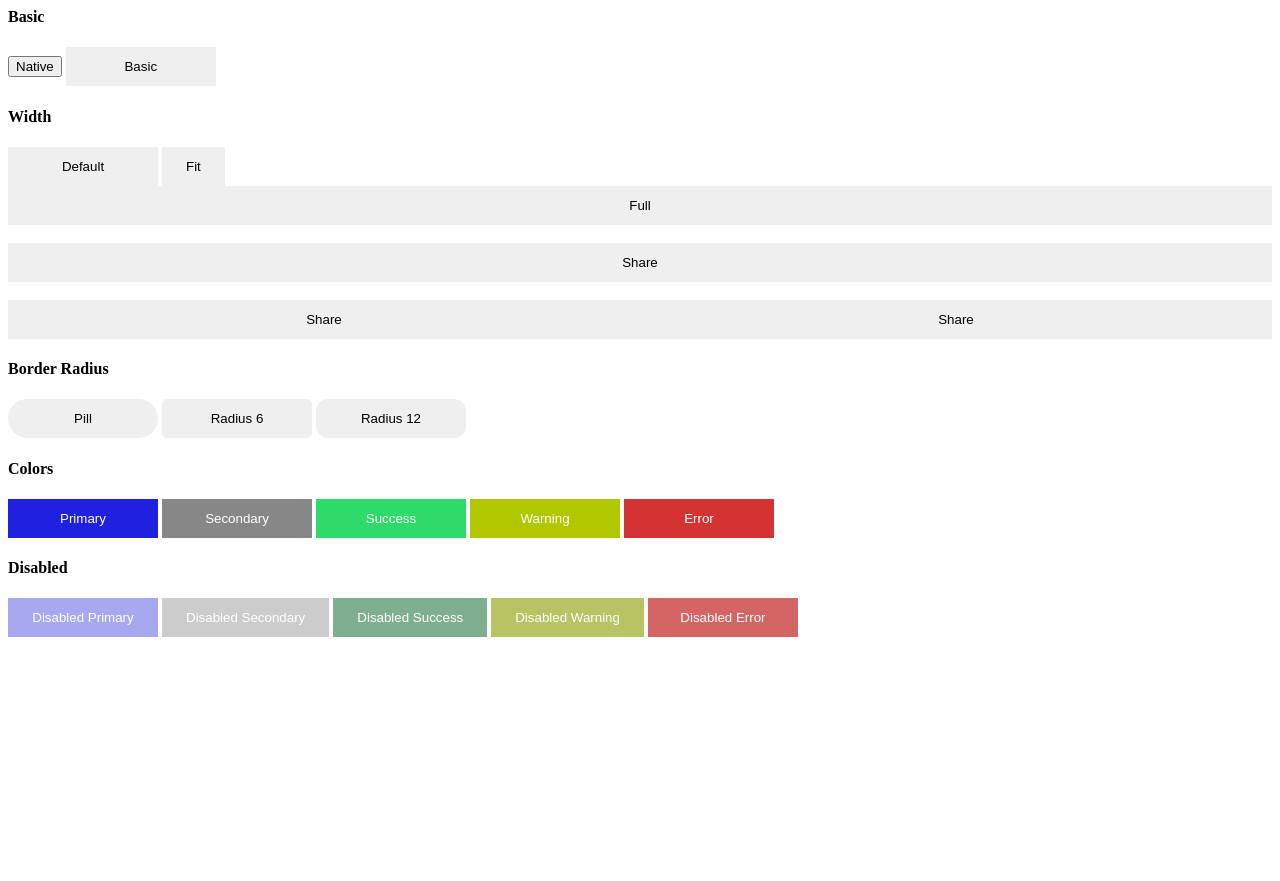
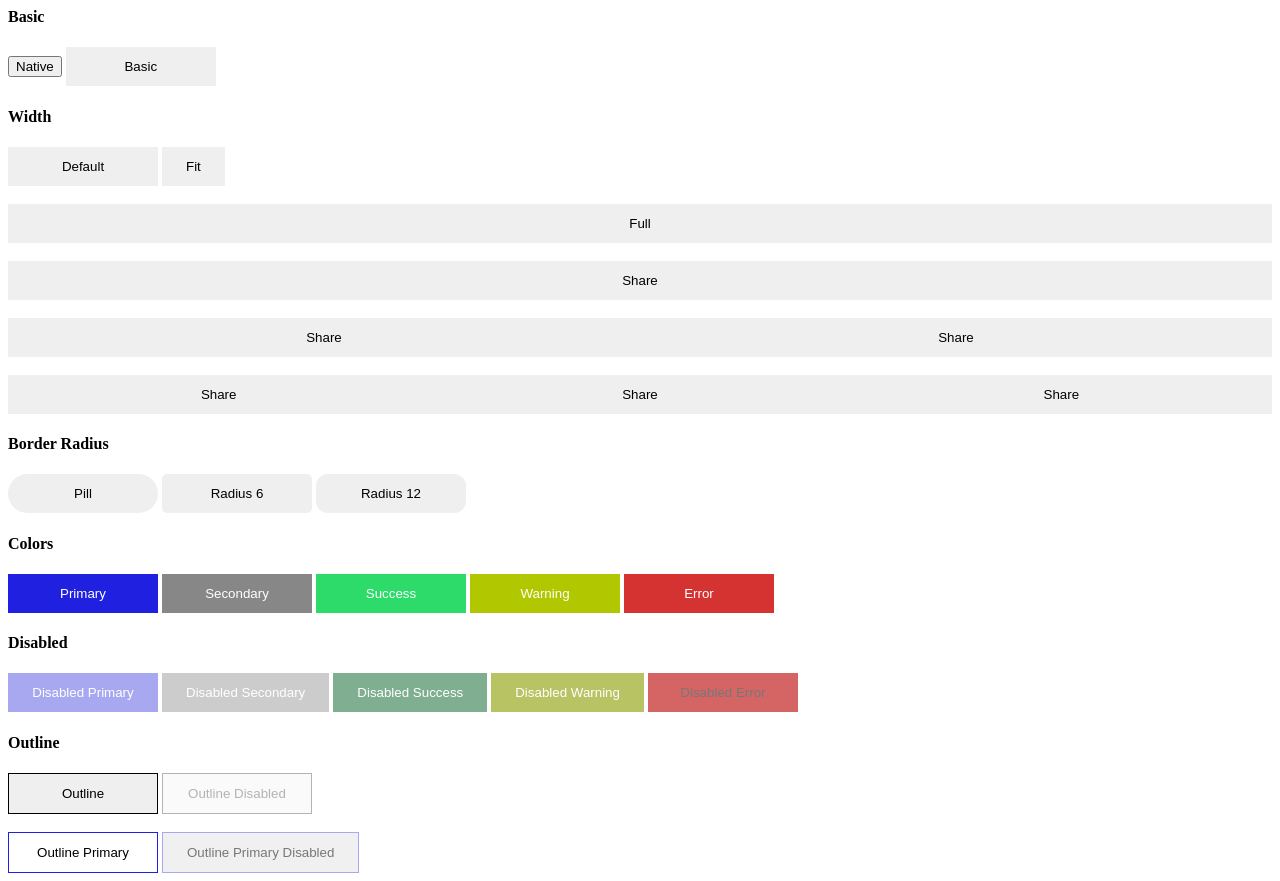
Before and after one commit to devincecode/components, a plain HTML site: page button/index.html in a window 1280 px wide. Before the commit the page ends 800 px from the top, so only its background shows below. Drawn offline with Linux system fonts and the light colour scheme.

Commit message:
Add primary color variation to outline button

```diff
--- a/button/index.html
+++ b/button/index.html
@@ -54,6 +54,8 @@
         --btn-error-bg: #d53232;
         --btn-error-hover: #d54140;
         --btn-error-disabled: #d56565;
+        --btn-outline-disabled-bg: #f0f0f0;
+        --btn-disabled-color: #777;
       }
 
       button.de-button.de-button__color--primary {
@@ -108,7 +110,27 @@
         background-color: var(--btn-error-hover);
       }
       button.de-button.de-button__color--error:disabled {
+        color: var(--btn-disabled-color);
         background-color: var(--btn-error-disabled);
+      }
+
+      button.de-button.de-button__outline {
+        border: 1px solid;
+      }
+      button.de-button.de-button__outline.de-button__color--primary {
+        color: initial;
+        border-color: var(--btn-primary-bg);
+        background-color: transparent;
+      }
+      button.de-button.de-button__outline.de-button__color--primary:hover {
+        color: var(--btn-primary-color);
+        border-color: var(--btn-primary-hover);
+        background-color: var(--btn-primary-hover);
+      }
+      button.de-button.de-button__outline.de-button__color--primary:disabled{
+        color: var(--btn-disabled-color);
+        border-color: var(--btn-primary-disabled);
+        background-color: var(--btn-outline-disabled-bg);
       }
 
     </style>
@@ -120,6 +142,7 @@
     <h4>Width</h4>
     <button class="de-button">Default</button>
     <button class="de-button de-button--fit">Fit</button>
+    <br><br>
     <button class="de-button de-button--full">Full</button>
 
     <br><br>
@@ -129,6 +152,13 @@
 
     <br>
     <div style="display: flex;">
+      <button class="de-button de-button--share">Share</button>
+      <button class="de-button de-button--share">Share</button>
+    </div>
+
+    <br>
+    <div style="display: flex;">
+      <button class="de-button de-button--share">Share</button>
       <button class="de-button de-button--share">Share</button>
       <button class="de-button de-button--share">Share</button>
     </div>
@@ -151,5 +181,14 @@
     <button class="de-button de-button__color--success" disabled >Disabled Success</button>
     <button class="de-button de-button__color--warning" disabled >Disabled Warning</button>
     <button class="de-button de-button__color--error" disabled >Disabled Error</button>
+
+    <h4>Outline</h4>
+    <button class="de-button de-button__outline">Outline</button>
+    <button class="de-button de-button__outline" disabled >Outline Disabled</button>
+    <br><br>
+    <button class="de-button de-button__outline de-button__color--primary">Outline Primary</button>
+    <button class="de-button de-button__outline de-button__color--primary" disabled >Outline Primary Disabled</button>
+
+
   </body>
 </html>
```
